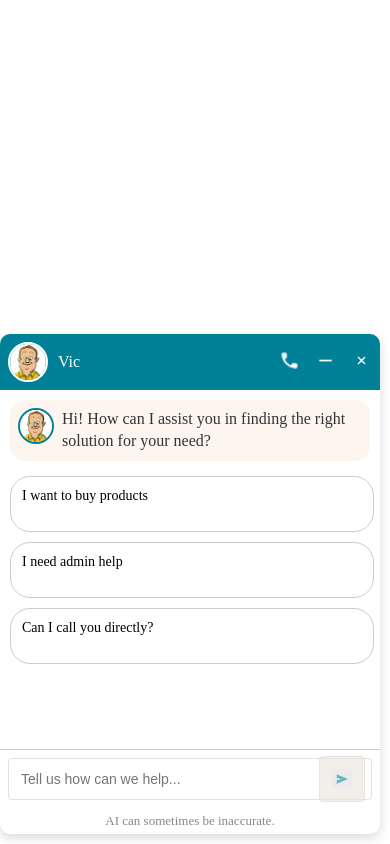
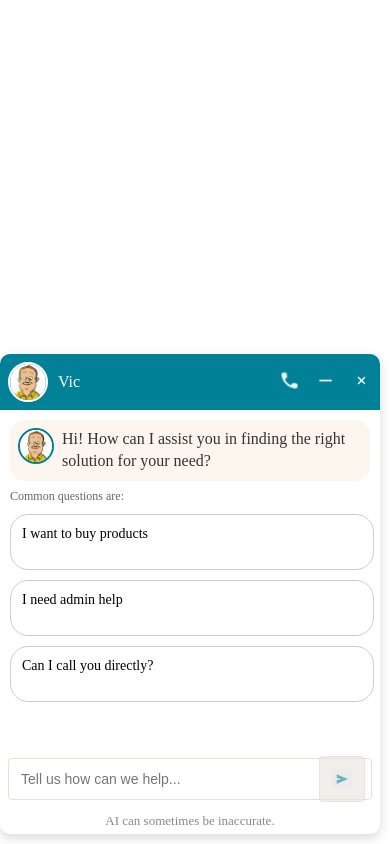
Before and after one commit to ASAD1298/chatbot-vercel, a Next.js app: page / in a window 390 px wide. Both pictures are taken after a click on the button "Start a conversation". Built offline with nearby package versions, Linux system fonts and the light colour scheme.

Commit message:
your commit message

```diff
--- a/components/Chatbot.js
+++ b/components/Chatbot.js
@@ -146,6 +146,7 @@ const Chatbot = () => {
 
             {!hasSentMessage && (
               <div className="chatbot-common-questions">
+                <div className="common-questions-title">Common questions are:</div>
                 {commonQuestions.map((q, idx) => (
                   <div
                     key={idx}
--- a/styles/chatbot-style.css
+++ b/styles/chatbot-style.css
@@ -138,7 +138,7 @@
 /* Chat Window */
 #chatbot-window {
     width: 380px;
-    height: 350px;
+    height: 600px;
     background: #fff;
     border-radius: 10px;
     box-shadow: 0 4px 12px rgba(0, 0, 0, 0.15);
@@ -151,7 +151,7 @@
 
 /* Expanded chat window when conversation has started */
 #chatbot-window.expanded {
-    height: 520px;
+    height: 620px;
 }
 
 @keyframes slideUp {
@@ -215,14 +215,9 @@
 .chatbot-header-actions .minimize-icon:hover {
     opacity: 1;
 }
-
-
-
-
-
 .chatbot-body {
     flex-grow: 1;
-    padding: 15px;
+    padding: 10px 12px;
     overflow-y: auto;
     display: flex;
     flex-direction: column;
@@ -244,8 +239,8 @@
     display: flex;
     align-items: flex-start;
     gap: 10px;
-    margin-bottom: 15px;
-    padding: 12px;
+    margin-bottom: 8px;
+    padding: 10px;
     border-radius: 15px;
     background-color: rgb(253, 246, 239);
     max-width: 330%;
@@ -316,20 +311,27 @@
 
 /* Common Questions */
 .chatbot-common-questions {
-    margin-bottom: 20px;
+    margin-bottom: 0px;
     display: flex;
     flex-direction: column;
     gap: 10px;
+
+}
+
+.common-questions-title {
+    font-size: 12px;
+    color: #666;
+    font-weight: 500;
 }
 
 .common-question {
     padding: 11px;
     border: 1px solid #ccc;
-    border-radius: 20px;
+    border-radius: 18px;
     cursor: pointer;
     transition: border-color 0.3s;
     width: 320px;
-    height: 20px;
+    height: 18px;
 }
 
 .common-question:hover {
@@ -338,7 +340,6 @@
 
 .chatbot-footer {
     padding: 10px;
-    border-top: 1px solid #ccc;
     display: flex;
     align-items: center;
     position: relative;
@@ -451,7 +452,11 @@
     #chatbot-window {
         width: calc(100vw - 20px);
         max-width: 380px;
-        height: 500px;
+        height: 520px;
+    }
+
+    #chatbot-window.expanded {
+        height: 620px;
     }
 
     #chatbot-default-btn {
@@ -470,9 +475,13 @@
 @media (max-width: 480px) {
     #chatbot-window {
         width: calc(100vw - 10px);
-        height: 500px;
+        height: 480px;
         bottom: 5px;
         right: 5px;
+    }
+
+    #chatbot-window.expanded {
+        height: 580px;
     }
 
     #chatbot-default-btn {
@@ -506,12 +515,20 @@
 
 @media (max-height: 600px) {
     #chatbot-window {
-        height: 500px;
+        height: 420px;
+    }
+
+    #chatbot-window.expanded {
+        height: 520px;
     }
 }
 
 @media (max-height: 500px) {
     #chatbot-window {
+        height: 350px;
+    }
+
+    #chatbot-window.expanded {
         height: 450px;
     }
 
```
